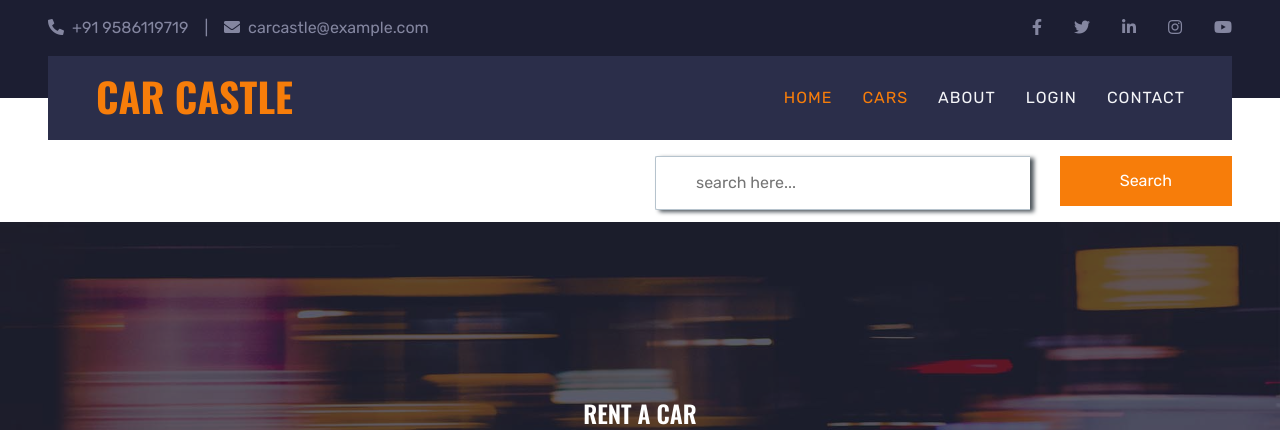
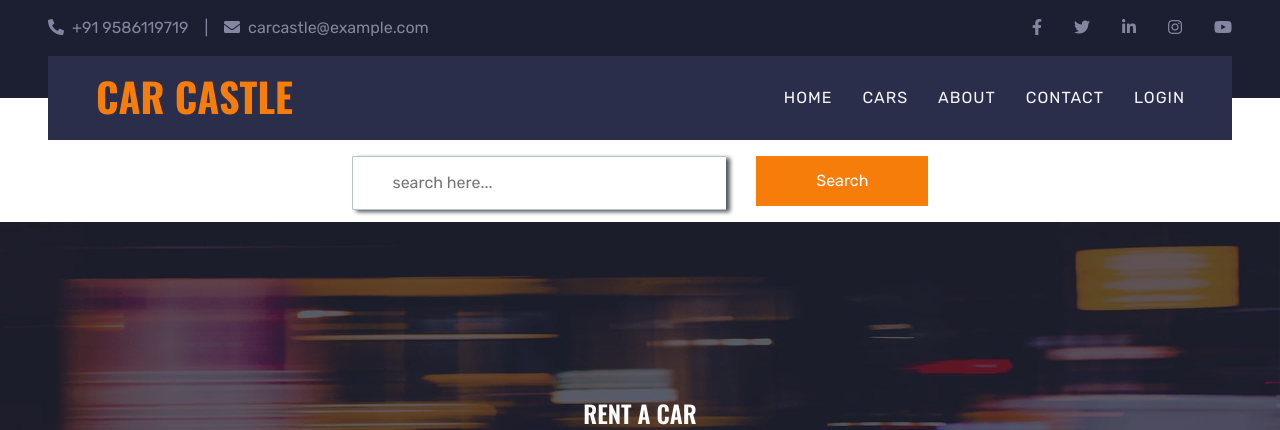
Before and after one commit to priyansh-parmar-1/django-projects, a Django app: page / in a window 1280 px wide. Shown: the top 430 px of the page. Run offline with Django 5.2, Linux system fonts and the light colour scheme; data that the repository does not hold is empty; some libraries are stand-ins or nearby versions.

Commit message:
changes in nav bar of masterpage

```diff
--- a/CarRental/customer_portal/templates/changepassword.html
+++ b/CarRental/customer_portal/templates/changepassword.html
@@ -107,7 +107,7 @@ input , textarea{
 ::placeholder{
     color: #e5e5e5;
 }
-button{
+form button{
     margin-top: 32px;
     margin-bottom:34px;
     width: 100%;
--- a/CarRental/customer_portal/templates/index.html
+++ b/CarRental/customer_portal/templates/index.html
@@ -24,7 +24,7 @@
        <form method="post" action="cars/">
            {% csrf_token %}
            <div class="row">
-                <div class="col-xl-6">
+                <div class="col-xl-3">
                 </div>
                 <div class="col-xl-4">
                     <input type="search" placeholder="search here..." class="mb-6" id="search" name="search">
--- a/CarRental/customer_portal/templates/masterpage.html
+++ b/CarRental/customer_portal/templates/masterpage.html
@@ -19,7 +19,7 @@
     <!-- Google Web Fonts -->
     <link rel="preconnect" href="https://fonts.gstatic.com">
     <link href="https://fonts.googleapis.com/css2?family=Oswald:wght@400;500;600;700&family=Rubik&display=swap" rel="stylesheet">
-
+<link rel="stylesheet" href="https://cdnjs.cloudflare.com/ajax/libs/font-awesome/4.7.0/css/font-awesome.min.css"
     <!-- Font Awesome -->
     <link href="https://cdnjs.cloudflare.com/ajax/libs/font-awesome/5.15.0/css/all.min.css" rel="stylesheet">
 
@@ -84,21 +84,26 @@
                 </button>
                 <div class="collapse navbar-collapse justify-content-between px-3" id="navbarCollapse">
                     <div class="navbar-nav ml-auto py-0">
-                        <a href="/" class="nav-item nav-link active">Home</a>
-                        <a href="/cars" class="nav-item nav-link active">Cars</a>
-                        {% if cust_id != 0 and cust_id != None %}
-                        <a href="/viewbookings" class="nav-item nav-link">Bookings</a>
-                        {% endif %}
+                        <a href="/" class="nav-item nav-link">Home</a>
+                        <a href="/cars" class="nav-item nav-link">Cars</a>
                         <a href="#" class="nav-item nav-link">About</a>
+                        <a href="#" class="nav-item nav-link">Contact</a>
                         {% if cust_id == 0 or cust_id == None %}
                         <a href="/login" class="nav-item nav-link">Login</a>
                         {% else %}
-                        <a href="/logout" class="nav-item nav-link">Logout</a>
-                        <a href="/profile" class="nav-item nav-link">Profile</a>
-                        <a href="/changepassword" class="nav-item nav-link">Change password</a>
+                         <div class="dropdown " style=" margin-right: 70px;">
+                              <button class="btn dropdown-toggle dropdown-toggle-split nav-item nav-link"  type="button" id="dropdownMenuButton" data-toggle="dropdown" aria-haspopup="true" aria-expanded="false">
+                                  <i class="fa fa-user" ></i>
+                              </button>
+                              <div class="dropdown-menu" aria-labelledby="dropdownMenuButton" id="myDropdown" style="background-color:#F77D0A;">
+                                <a href="/profile" class="dropdown-item nav-item nav-link">Profile</a>
+                                <a href="/changepassword" class="dropdown-item nav-item nav-link">Change password</a>
+                                <a href="/viewbookings" class="dropdown-item nav-item nav-link">Bookings</a>
+                                <a href="/logout" class="dropdown-item nav-item nav-link">Logout</a>
+                              </div>
+                         </div>
                         {% endif %}
 
-                        <a href="#" class="nav-item nav-link">Contact</a>
                     </div>
                 </div>
             </nav>
--- a/CarRental/customer_portal/templates/profile.html
+++ b/CarRental/customer_portal/templates/profile.html
@@ -106,7 +106,7 @@ input , textarea{
 ::placeholder{
     color: #e5e5e5;
 }
-button{
+form button{
     margin-top: 32px;
     margin-bottom:34px;
     width: 100%;
```
